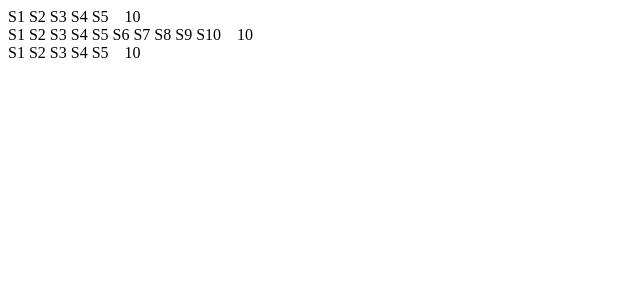
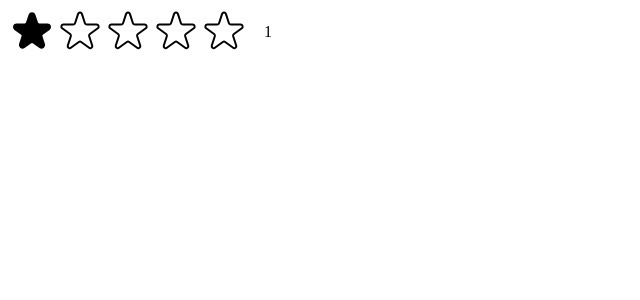
Before and after one commit to Aym2023/usepropcorn, a React (Create React App) app: page / in a window 1280 px wide. Shown: the top 300 px of the page, without its empty margins (0-640 px from the left). Built offline with nearby package versions, Linux system fonts and the light colour scheme.

Commit message:
mofyfing

```diff
--- a/src/StarsRating.js
+++ b/src/StarsRating.js
@@ -1,3 +1,4 @@
+import { useState } from "react";
 
 const continerStyle = {
 display:'flex',
@@ -7,7 +8,6 @@ gap: '16px'
 
 const starContinerStyle = {
  display: 'flex',
- gap: '4px'
 };
 
 const textStyle = {
@@ -15,15 +15,62 @@ const textStyle = {
   margin: '0'
 };
 
+const starStyle ={
+ width: '48px',
+ height: '48px',
+ display: 'block',
+ cursor: 'pointer'
+};
+
 export default function StarsRating ({maxrating = 5}) {
+    const [rating, setRating] = useState(1);
+
+    function handelRating(rating) {
+      setRating(rating);
+    }
     return (
        <div style={continerStyle}>
         <div style={starContinerStyle}>
        {Array.from({length: maxrating}, (_, i) =>
-       <span>S{i + 1}</span>
+       <Stars key={i} onRate={() =>handelRating(i + 1)} full={rating >= i +1 }/>
     )}
        </div>
-      <p style={textStyle}>10</p>
+      <p style={textStyle}>{rating || ""}</p>
         </div>
     );
 }
+
+
+function Stars ({onRate, full}) {
+    return (
+    <span   role="button" onClick={onRate} style={starStyle} >
+    { full ? (
+<svg
+  xmlns="http://www.w3.org/2000/svg"
+  viewBox="0 0 20 20"
+  fill="#000"
+  stroke="#000"
+>
+  <path
+    d="M9.049 2.927c.3-.921 1.603-.921 1.902 0l1.07 3.292a1 1 0 00.95.69h3.462c.969 0 1.371 1.24.588 1.81l-2.8 2.034a1 1 0 00-.364 1.118l1.07 3.292c.3.921-.755 1.688-1.54 1.118l-2.8-2.034a1 1 0 00-1.175 0l-2.8 2.034c-.784.57-1.838-.197-1.539-1.118l1.07-3.292a1 1 0 00-.364-1.118L2.98 8.72c-.783-.57-.38-1.81.588-1.81h3.461a1 1 0 00.951-.69l1.07-3.292z"
+  />
+</svg> )
+:
+(
+<svg
+  xmlns="http://www.w3.org/2000/svg"
+  fill="none"
+  viewBox="0 0 24 24"
+  stroke="#000"
+>
+  <path
+    strokeLinecap="round"
+    strokeLinejoin="round"
+    strokeWidth="{2}"
+    d="M11.049 2.927c.3-.921 1.603-.921 1.902 0l1.519 4.674a1 1 0 00.95.69h4.915c.969 0 1.371 1.24.588 1.81l-3.976 2.888a1 1 0 00-.363 1.118l1.518 4.674c.3.922-.755 1.688-1.538 1.118l-3.976-2.888a1 1 0 00-1.176 0l-3.976 2.888c-.783.57-1.838-.197-1.538-1.118l1.518-4.674a1 1 0 00-.363-1.118l-3.976-2.888c-.784-.57-.38-1.81.588-1.81h4.914a1 1 0 00.951-.69l1.519-4.674z"
+  />
+</svg>
+)}
+    </span>
+    );
+}
--- a/src/index.js
+++ b/src/index.js
@@ -9,8 +9,5 @@ root.render(
   <React.StrictMode>
     {/* <App /> */}
     <StarsRating maxrating={5} />
-    <StarsRating maxrating={10} />
-    <StarsRating  />
-
   </React.StrictMode>
 );
```
Also changed, not shown: src/index.css (+0 -33 lines).
